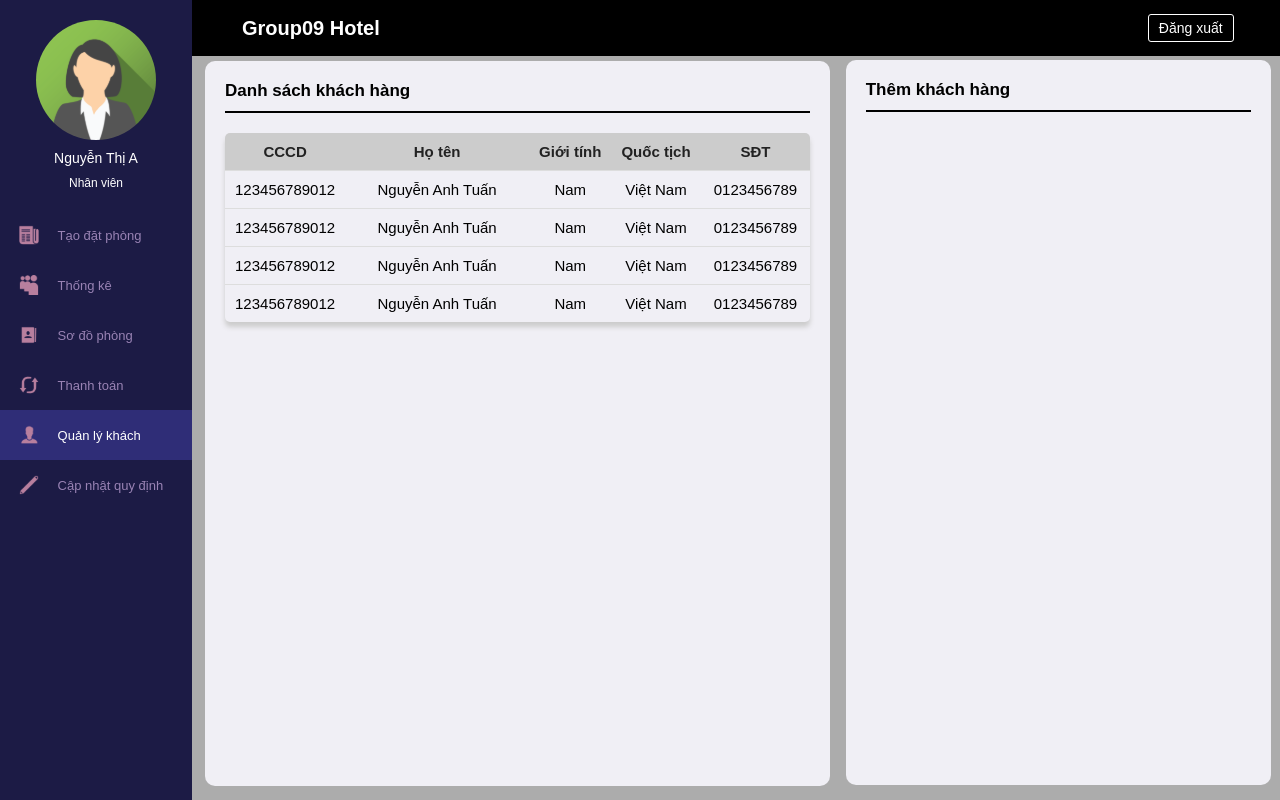
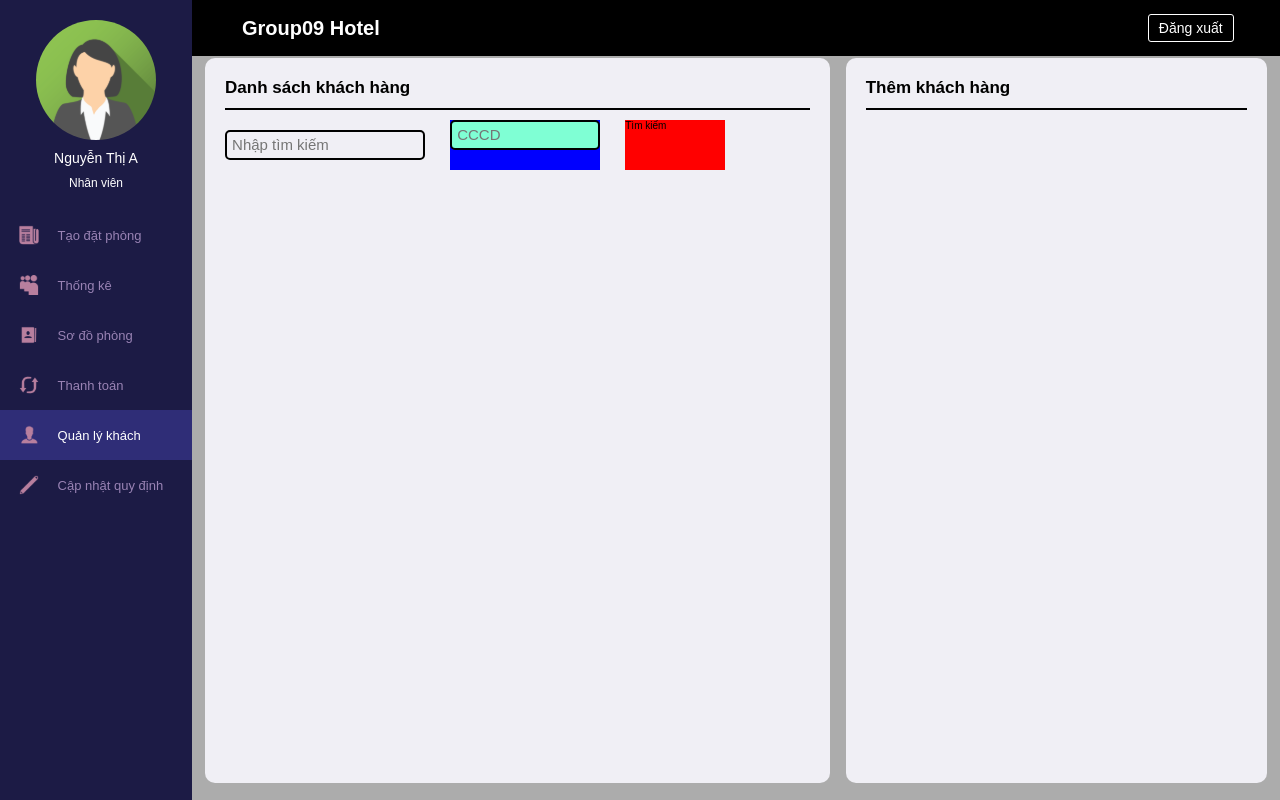
Before and after one commit to AzuraNguyen/Hotel-Management, a React (Create React App) app in the folder frontend/: page /customer in a window 1280 px wide. Built offline with nearby package versions, Linux system fonts and the light colour scheme.

Commit message:
Add So do phong API and init search in Customer page

```diff
--- a/frontend/src/pages/customer/Customer.jsx
+++ b/frontend/src/pages/customer/Customer.jsx
@@ -1,4 +1,4 @@
-import './customer.css'
+import './customer.css';
 
 const Customer = () => {
   return (
@@ -73,7 +73,25 @@ const Customer = () => {
                 <div class="title_table_customers">
                     Danh sách khách hàng
                 </div>
-                <div className='table_customers_wrapper'>
+                <div className='search_wrapper'>
+                    <div className='search'>
+                        <input type='text' placeholder='Nhập tìm kiếm' id='search_box'/>
+                    </div>
+                    <div className='select_categories'>
+                        <div className='categories_box'>
+                            <input placeholder='CCCD' id='cate_box'/>
+                        </div>
+                        {/* <ul className='categories_options'>
+                            <li>CCCD</li>
+                            <li>Họ tên</li>
+                            <li>SĐT</li>
+                        </ul> */}
+                    </div>
+                    <div className='search_button'>
+                        Tìm kiếm
+                    </div>
+                </div>
+                {/* <div className='table_customers_wrapper'>
                     <table className='table_customers'>
                         <thead>
                             <th width='20%'>CCCD</th>
@@ -113,7 +131,7 @@ const Customer = () => {
                             </tr>
                         </tbody>
                     </table>
-                </div>
+                    </div> */}
             </div>
             <div className='add_customers_area'>
                 <div className='title_add_customers'>
--- /dev/null
+++ b/frontend/src/pages/customer/components/searchBox.css
@@ -0,0 +1,4 @@
+
+.search_box {
+    background-color: aqua;
+}
--- a/frontend/src/pages/customer/customer.css
+++ b/frontend/src/pages/customer/customer.css
@@ -266,11 +266,11 @@ html{
 }
 
 .add_customers_area {
-    margin-top: 3.5%;
+    margin-top: 3%;
     margin-bottom: 3%;
     /* margin-left: 1%; */
-    margin-right: 2%;
-    width: 98%;
+    margin-right: 4%;
+    width: 97%;
     height:96%;
 
     background-color: #F0EFF5;
@@ -279,7 +279,7 @@ html{
 
 
 .list_customers{
-    margin-top: 2.5%;
+    margin-top: 2%;
     margin-bottom: 2%;
     margin-left: 2%;
     /* margin-right: 1%; */
@@ -303,7 +303,7 @@ html{
     background-color: transparent;
     text-align: left;
     border-bottom: 2px solid black;
-    margin: 2rem;
+    margin: 2rem 2rem 1rem 2rem;
     padding-bottom: 1rem;
 }
 
@@ -350,6 +350,63 @@ html{
 
 .table_customers tr:hover {
     background-color: #eee;
+}
+
+/* ========================================================= */
+
+.search_wrapper {
+    background-color: transparent;
+    width: 80%;
+    height: 5rem;
+    margin: 0rem 0rem 1rem 2rem;
+    display: grid;
+    grid-template-columns: 2fr 2fr 1fr;
+}
+
+.search {
+    background-color: transparent;
+    justify-content: center;
+    align-items: center;
+    margin: auto;
+}
+
+.search #search_box {
+    background-color: transparent;
+    height: 3rem;
+    width: 20rem;
+    font-size: 1.5rem;
+    border-radius: 5px;
+    border: 2px solid black;
+    vertical-align: middle;
+    padding: 0.5rem;
+}
+
+.select_categories {
+    background-color: blue;
+    margin: auto;
+}
+
+.categories_box {
+    margin: auto;
+    margin-left:0;
+    width: 15rem;
+    height: 100%;
+}
+
+.categories_box #cate_box {
+    pointer-events:none;
+    background-color: transparent;
+    height: 3rem;
+    width: 15rem;
+    font-size: 1.5rem;
+    border-radius: 5px;
+    border: 2px solid black;
+    padding: 0.5rem;
+    background-color: aquamarine;
+}
+
+.search_button {
+    background-color: red;
 }
 
 /* ========================================================= */
```
Also changed, not shown: frontend/src/pages/customer/components/SearchBox.jsx (added, +12 -0 lines), frontend/src/pages/customer/components/Form.jsx (renamed from frontend/src/pages/customer/Form.jsx), frontend/src/pages/customer/components/form.css (added).
